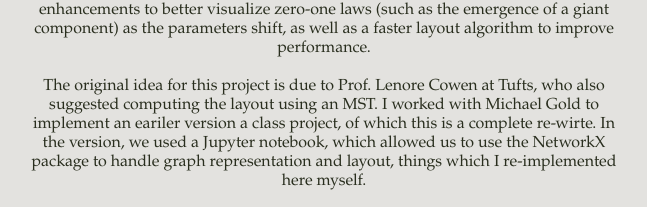
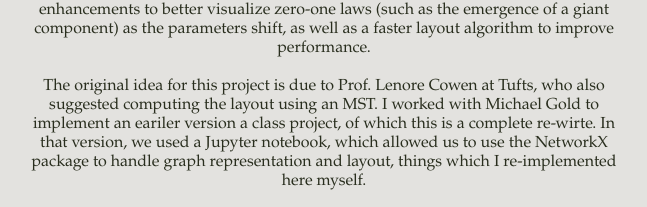
Before and after one commit to pyelir/website, a plain HTML site: page projects.html in a window 1280 px wide. Shown: the part 625-832 px from the top of the page, 316-963 px from the left. Drawn offline with Linux system fonts and the light colour scheme.

Commit message:
fixed typo

```diff
--- a/projects.html
+++ b/projects.html
@@ -44,7 +44,7 @@
               (such as the emergence of a giant component) as the parameters shift, as well as a faster layout algorithm to improve performance.</p>
             </p> <br />
               <p>The original idea for this project is due to Prof. Lenore Cowen at Tufts, who also suggested computing the layout using an MST.
-                I worked with Michael Gold to implement an eariler version a class project, of which this is a complete re-wirte.  In the version, we used a Jupyter notebook, which allowed us to use the NetworkX package to handle
+                I worked with Michael Gold to implement an eariler version a class project, of which this is a complete re-wirte.  In that version, we used a Jupyter notebook, which allowed us to use the NetworkX package to handle
                 graph representation and layout, things which I re-implemented here myself. </p><br />
 
                 <p> Prof. Greg Aloupis provided help and guidance for a separate, later class project I did on force-directed graph layout algorithms, which helped greatly
```
